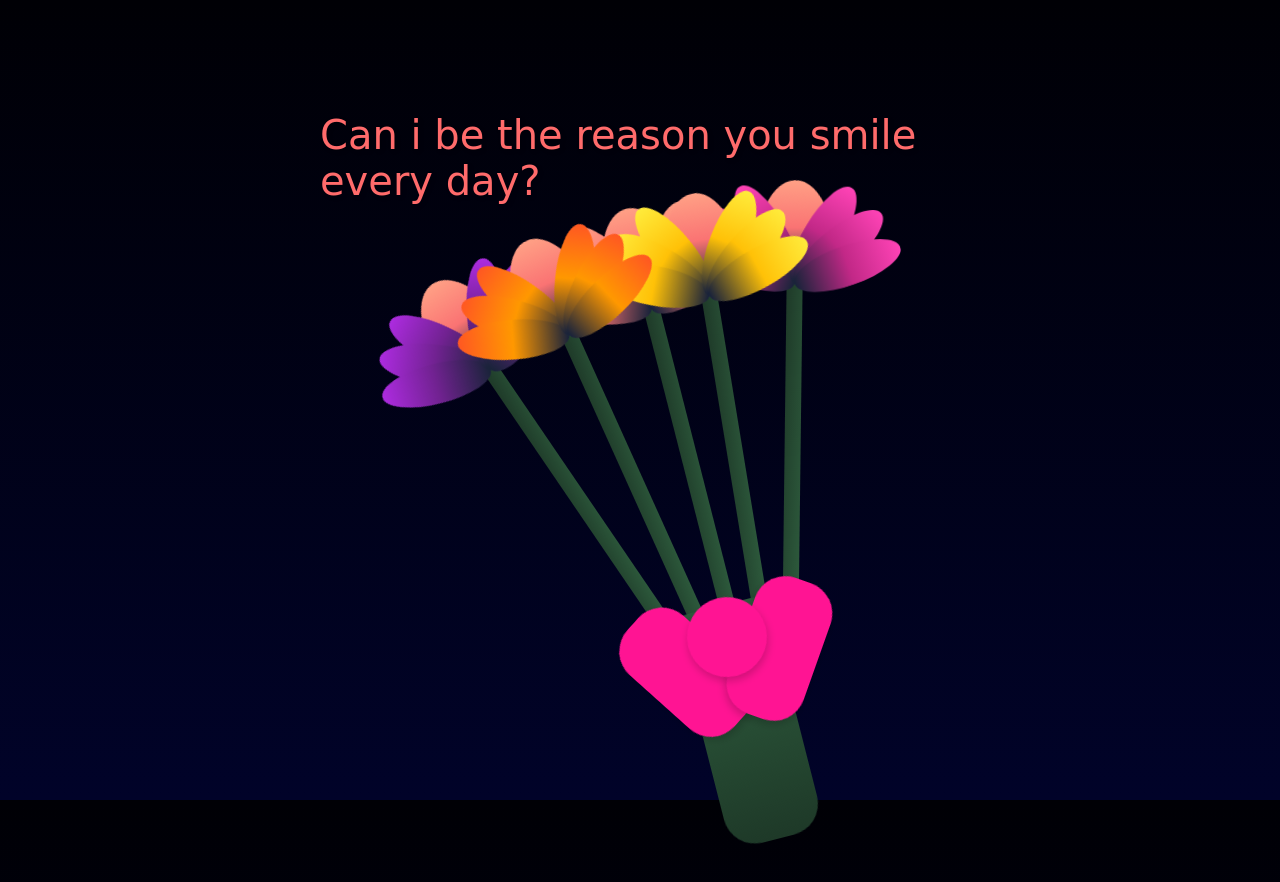
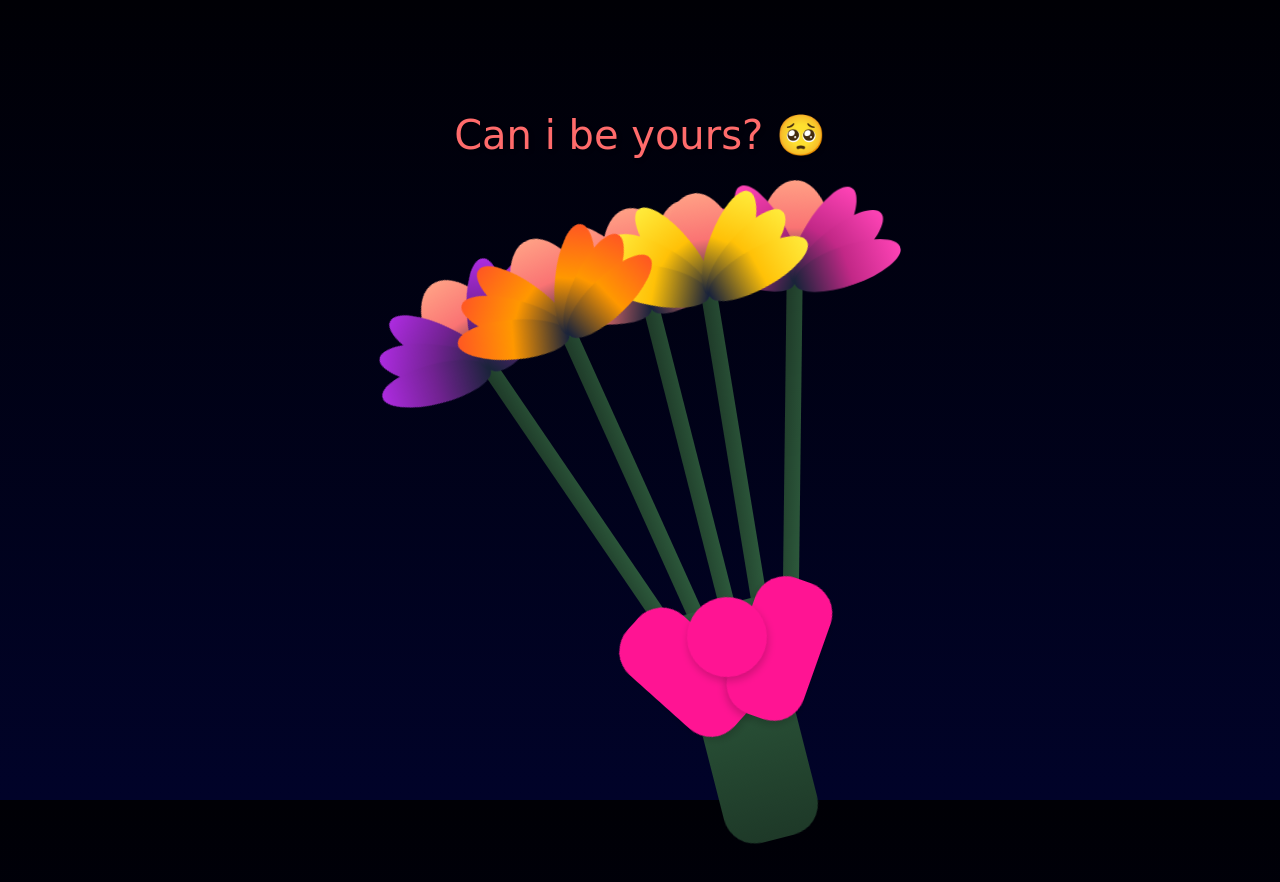
Before and after one commit to Chasshu/hehez, a plain HTML site: page index.html in a window 1280 px wide. Drawn offline with Linux system fonts and the light colour scheme.

Commit message:
Update index.html

```diff
--- a/index.html
+++ b/index.html
@@ -236,7 +236,7 @@
 }
 
 .proposal-text::before {
-    content: "Can i be the reason you smile every day? ";
+    content: "Can i be yours? 🥺 ";
 }
 @keyframes float {
     0%, 100% { transform: translateX(-50%) translateY(0); }
```
